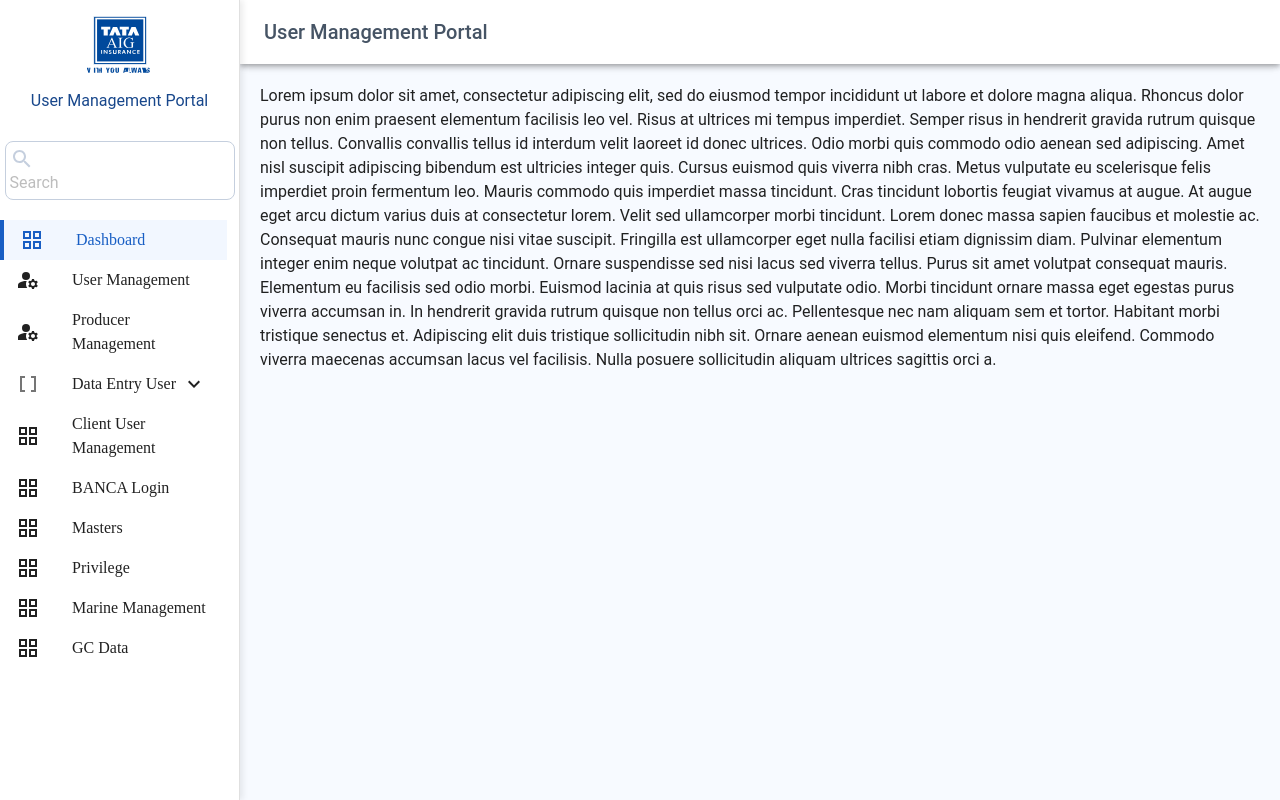
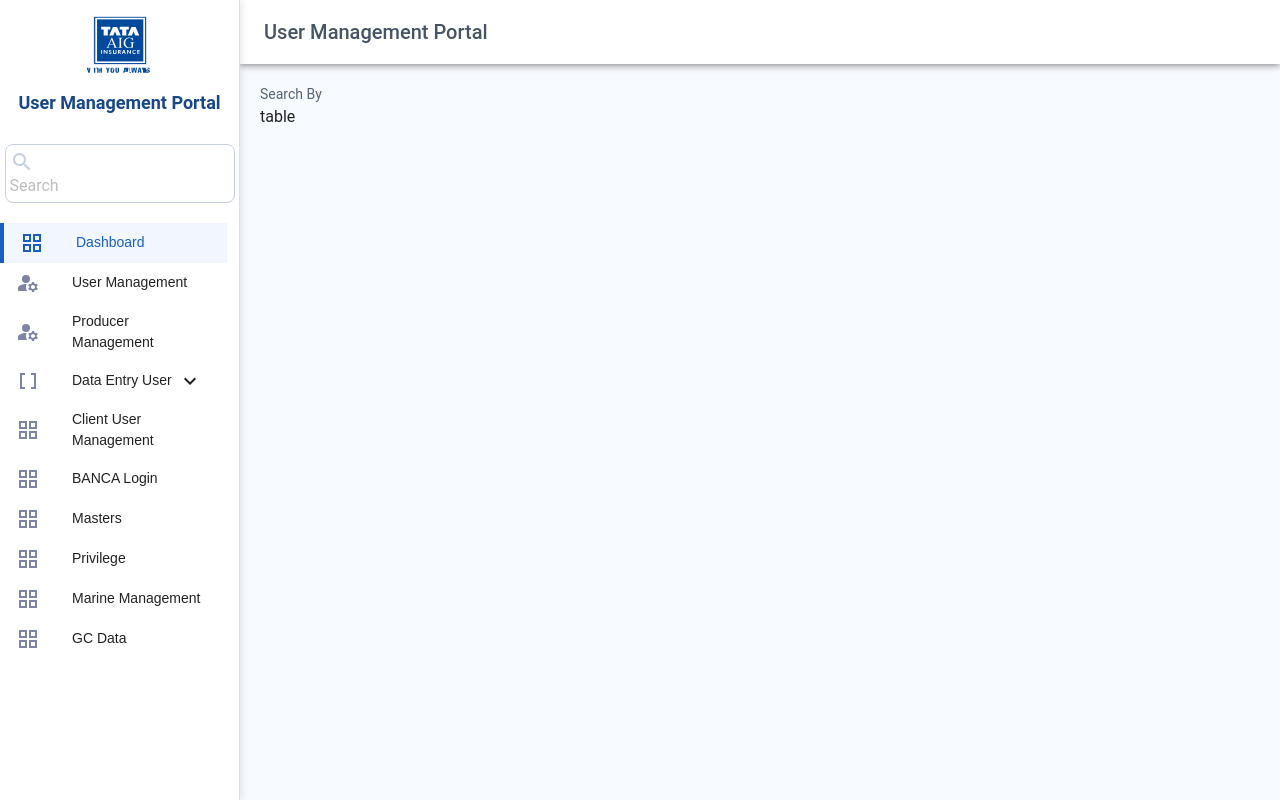
Before and after one commit to simranjitsingh3720/user-management, a React (Create React App) app: page / in a window 1280 px wide. Built offline with nearby package versions, Linux system fonts and the light colour scheme.

Commit message:
login page

```diff
--- a/package.json
+++ b/package.json
@@ -7,12 +7,14 @@
     "@emotion/styled": "^11.11.0",
     "@mui/icons-material": "^5.15.10",
     "@mui/material": "^5.15.10",
+    "@mui/styles": "^5.15.11",
     "@testing-library/jest-dom": "^5.17.0",
     "@testing-library/react": "^13.4.0",
     "@testing-library/user-event": "^13.5.0",
     "history": "^5.3.0",
     "react": "^18.2.0",
     "react-dom": "^18.2.0",
+    "react-hook-form": "^7.50.1",
     "react-router-dom": "^6.22.1",
     "react-scripts": "5.0.1",
     "web-vitals": "^2.1.4"
--- a/src/App.js
+++ b/src/App.js
@@ -1,13 +1,14 @@
 import "./App.css";
 import LayoutDesign from "./Shared Components/LayoutDesign";
-import React, {useEffect, useState} from "react";
+import React, { useEffect, useState } from "react";
 import UserMTheme from "./core/themeProvider";
-import {createTheme} from "@mui/material";
+import { createTheme } from "@mui/material";
 import {
   defaultThemeOptions,
   extendThemeWithMixins,
 } from "./core/UserMDefaultSettings/UserMDefaultSettings";
 import BrowserRouter from "./core/BrowserRouter/BrowserRouter";
+import SignInPage from "./Main/Signin/SigninPage";
 
 // Assuming generateMuiTheme is a function to generate the main theme
 const generateMuiTheme = () => {
@@ -34,7 +35,8 @@ function App() {
     <div>
       <UserMTheme theme={mainTheme}>
         <BrowserRouter>
-                    <LayoutDesign/>
+          <LayoutDesign />
+          {/* <SignInPage /> */}
         </BrowserRouter>
       </UserMTheme>
     </div>
--- a/src/Main/Signin/SigninPage.jsx
+++ b/src/Main/Signin/SigninPage.jsx
@@ -1,4 +1,8 @@
 import { useState } from "react";
+import styles from "./styles.module.css";
+import { useForm } from "react-hook-form";
+import React from "react";
+import { Box } from "@mui/material";
 
 const tabs = [
   {
@@ -24,25 +28,70 @@ function SignInPage() {
   function handleSelectTab(id) {
     setSelectedTabId(id);
   }
+  const onSubmit = (data) => {
+    console.log(data);
+  };
+  const {
+    register,
+    handleSubmit,
+    formState: { errors },
+  } = useForm();
 
   return (
-    <div className="flex min-w-0 flex-1 flex-col items-center sm:flex-row sm:justify-center md:items-start md:justify-start" />
-    //     <div class="flex">
-    //     <div class="w-1/2">pic</div>
-    //     <div className={styles.signIN}>
-    //       <div>
-    //         <div className={styles.welcomeStyle}>Welcome to</div>
-    //         <div className={styles.userManagementText}>
-    //           User Management Portal
-    //         </div>
-    //       </div>
-    //       <div>
-    //         <div>Please login to your account.</div>
-    //         <form></form>
-    //       </div>
-    //       <div>New User? Sign Up</div>
-    //     </div>
-    //   </div>
+    // <div className="flex min-w-0 flex-1 flex-col items-center sm:flex-row sm:justify-center md:items-start md:justify-start" />
+    <Box class="flex">
+      <div className={styles.imageStyle}></div>
+      <div className={styles.signIN}>
+        <div className="text-center mb-6">
+          <div className={styles.welcomeStyle}>Welcome to</div>
+          <div className={styles.userManagementText}>
+            User Management Portal
+          </div>
+        </div>
+        <div>
+          <div className={styles.styledLoginText}>
+            Please login to your account.
+          </div>
+          <form onSubmit={handleSubmit(onSubmit)}>
+            <div className={styles.fieldStyle}>
+              <div className={styles.styledText}>Username</div>
+              <input
+                type="text"
+                {...register("userName", { required: true })}
+                placeholder="Enter Username"
+                className={styles.inputStyle}
+              />
+              <div className={styles.styledError}>
+                {errors.userName && <span>This field is required</span>}
+              </div>
+            </div>
+            <div className={styles.styledText}>Password</div>
+            <input
+              type="text"
+              {...register("password", { required: true })}
+              placeholder="Enter Password"
+              className={styles.inputStyle}
+            />
+            <div className={styles.styledError}>
+              {errors.password && <span>This field is required</span>}
+            </div>
+            <br />
+            <div class="flex justify-center">
+              <button
+                type="submit"
+                variant="contained"
+                className={styles.styledButton}
+              >
+                Submit
+              </button>
+            </div>
+          </form>
+        </div>
+        <div className={styles.signupText}>
+          New User? <span className={styles.signupLink}>Sign Up</span>
+        </div>
+      </div>
+    </Box>
   );
 }
 
--- a/src/Main/Signin/styles.module.css
+++ b/src/Main/Signin/styles.module.css
@@ -5,18 +5,86 @@
   align-items: center;
   justify-content: space-evenly;
   height: 100vh;
-  width: 100vh;
+  width: 100%;
 }
 
 .welcomeStyle {
   text-align: center;
   color: #175ec4;
-  size: 24px;
+  font-size: 24px;
   font-family: sans-serif;
 }
 
 .userManagementText {
   color: #18478b;
-  size: 30px;
+  font-size: 30px;
   font-weight: 600;
 }
+
+.inputStyle {
+  border: 1px solid #c5cfde;
+  padding: 8px;
+  border-radius: 8px;
+  width: 300px;
+}
+
+.inputStyle:focus-visible {
+  outline: none;
+  border: 1px solid #185ec4;
+}
+.inputStyle::placeholder {
+  font-size: 14px;
+}
+
+.styledText {
+  font-size: 12px;
+  color: #566475;
+  margin-bottom: 4px;
+}
+
+.styledLoginText {
+  color: #465465;
+  text-align: center;
+  margin-bottom: 16px;
+}
+
+.fieldStyle {
+  margin-bottom: 8px;
+}
+
+.styledError {
+  color: #fd6262;
+  font-size: 12px;
+}
+
+.styledButton {
+  width: 100%;
+  background-color: #185ec4;
+  color: #ffffff;
+  padding: 4px 0px;
+  border-radius: 6px;
+}
+.styledButton:hover {
+  background-color: #1c74e4;
+}
+
+.imageStyle {
+  background-color: #185ec4;
+  width: 100%;
+}
+
+@media (max-width: 600px) {
+  .imageStyle {
+    display: none;
+  }
+}
+
+.signupText {
+  font-size: 16px;
+}
+
+.signupLink {
+  color: #185ec4;
+  text-decoration: underline;
+  cursor: pointer;
+}
--- /dev/null
+++ b/src/Shared Components/Body/customizeSelect.jsx
@@ -0,0 +1,32 @@
+import { Select } from "@mui/material";
+import React from "react";
+import withStyles from "@mui/styles/withStyles";
+
+const styles = (theme) => ({
+  select: {
+    // Add your custom styles here
+    // For example:
+    width: "200px",
+    backgroundColor: "#f0f0f0",
+    borderRadius: "5px",
+    padding: "10px",
+    "&:focus": {
+      backgroundColor: "#fff", // Change background color on focus
+    },
+  },
+});
+
+function CustomizedSelect(props) {
+  const { classes } = props;
+
+  return (
+    <Select
+      className={classes.select}
+      // Other props for Select component
+    >
+      {/* Options */}
+    </Select>
+  );
+}
+
+export default withStyles(styles)(CustomizedSelect);
--- a/src/Shared Components/Body/index.jsx
+++ b/src/Shared Components/Body/index.jsx
@@ -1,39 +1,18 @@
-import { Toolbar, Typography } from "@mui/material";
+import { Box, Toolbar } from "@mui/material";
 import React from "react";
+import styles from "./styles.module.css";
 
 function Body() {
   return (
-    <div>
+    <Box>
       <Toolbar />
       <div>
-        Lorem ipsum dolor sit amet, consectetur adipiscing elit, sed do eiusmod
-        tempor incididunt ut labore et dolore magna aliqua. Rhoncus dolor purus
-        non enim praesent elementum facilisis leo vel. Risus at ultrices mi
-        tempus imperdiet. Semper risus in hendrerit gravida rutrum quisque non
-        tellus. Convallis convallis tellus id interdum velit laoreet id donec
-        ultrices. Odio morbi quis commodo odio aenean sed adipiscing. Amet nisl
-        suscipit adipiscing bibendum est ultricies integer quis. Cursus euismod
-        quis viverra nibh cras. Metus vulputate eu scelerisque felis imperdiet
-        proin fermentum leo. Mauris commodo quis imperdiet massa tincidunt. Cras
-        tincidunt lobortis feugiat vivamus at augue. At augue eget arcu dictum
-        varius duis at consectetur lorem. Velit sed ullamcorper morbi tincidunt.
-        Lorem donec massa sapien faucibus et molestie ac.
+        <div>
+          <div className={styles.searchText}>Search By</div>
+        </div>
+        <div>table</div>
       </div>
-      <Typography paragraph>
-        Consequat mauris nunc congue nisi vitae suscipit. Fringilla est
-        ullamcorper eget nulla facilisi etiam dignissim diam. Pulvinar elementum
-        integer enim neque volutpat ac tincidunt. Ornare suspendisse sed nisi
-        lacus sed viverra tellus. Purus sit amet volutpat consequat mauris.
-        Elementum eu facilisis sed odio morbi. Euismod lacinia at quis risus sed
-        vulputate odio. Morbi tincidunt ornare massa eget egestas purus viverra
-        accumsan in. In hendrerit gravida rutrum quisque non tellus orci ac.
-        Pellentesque nec nam aliquam sem et tortor. Habitant morbi tristique
-        senectus et. Adipiscing elit duis tristique sollicitudin nibh sit.
-        Ornare aenean euismod elementum nisi quis eleifend. Commodo viverra
-        maecenas accumsan lacus vel facilisis. Nulla posuere sollicitudin
-        aliquam ultrices sagittis orci a.
-      </Typography>
-    </div>
+    </Box>
   );
 }
 
--- /dev/null
+++ b/src/Shared Components/Body/styles.module.css
@@ -0,0 +1,4 @@
+.searchText {
+  color: #566475;
+  font-size: 14px;
+}
--- a/src/Shared Components/NavbarDrawer/index.jsx
+++ b/src/Shared Components/NavbarDrawer/index.jsx
@@ -77,7 +77,7 @@ function NavbarDrawer({ setIsClosing, mobileOpen, setMobileOpen }) {
               >
                 <ListItemIcon
                   sx={{
-                    color: selectedIndex === index ? "#185EC4" : "inherit", // Change color when selected
+                    color: selectedIndex === index ? "#185EC4" : "#7E84A3", // Change color when selected
                   }}
                 >
                   <obj.icon className={Styles.navbarIcon} />
@@ -94,7 +94,12 @@ function NavbarDrawer({ setIsClosing, mobileOpen, setMobileOpen }) {
                     selectedParentIndex !== null ? "#F2F7FF" : "",
                 }}
               >
-                <ListItemIcon>
+                <ListItemIcon
+                  sx={{
+                    color:
+                      selectedParentIndex === index ? "#185EC4" : "#7E84A3", // Change color when selected
+                  }}
+                >
                   <obj.icon />
                 </ListItemIcon>
                 <div className={Styles.navbarText}>{obj.label}</div>
@@ -126,7 +131,7 @@ function NavbarDrawer({ setIsClosing, mobileOpen, setMobileOpen }) {
                             color:
                               selectedParentIndex === index
                                 ? "#185EC4"
-                                : "inherit", // Change color when selected
+                                : "#7E84A3", // Change color when selected
                           }}
                         >
                           <childObj.icon />
--- a/src/Shared Components/NavbarDrawer/styles.module.css
+++ b/src/Shared Components/NavbarDrawer/styles.module.css
@@ -1,6 +1,7 @@
 .styledText {
   color: #18478b;
-  size: 18px;
+  font-size: 18px;
+  font-weight: 600;
   margin-bottom: 16px;
 }
 
@@ -22,8 +23,8 @@
 }
 
 .navbarText {
-  font-family: "Poppins";
-  size: 12px !important;
+  font-family: sans-serif;
+  font-size: 14px !important;
 }
 
 .selectedButton {
```
Also changed, not shown: 1 other file (tests, documents, lock files or other folders). Lines whose indentation alone changed are shown as unchanged.
